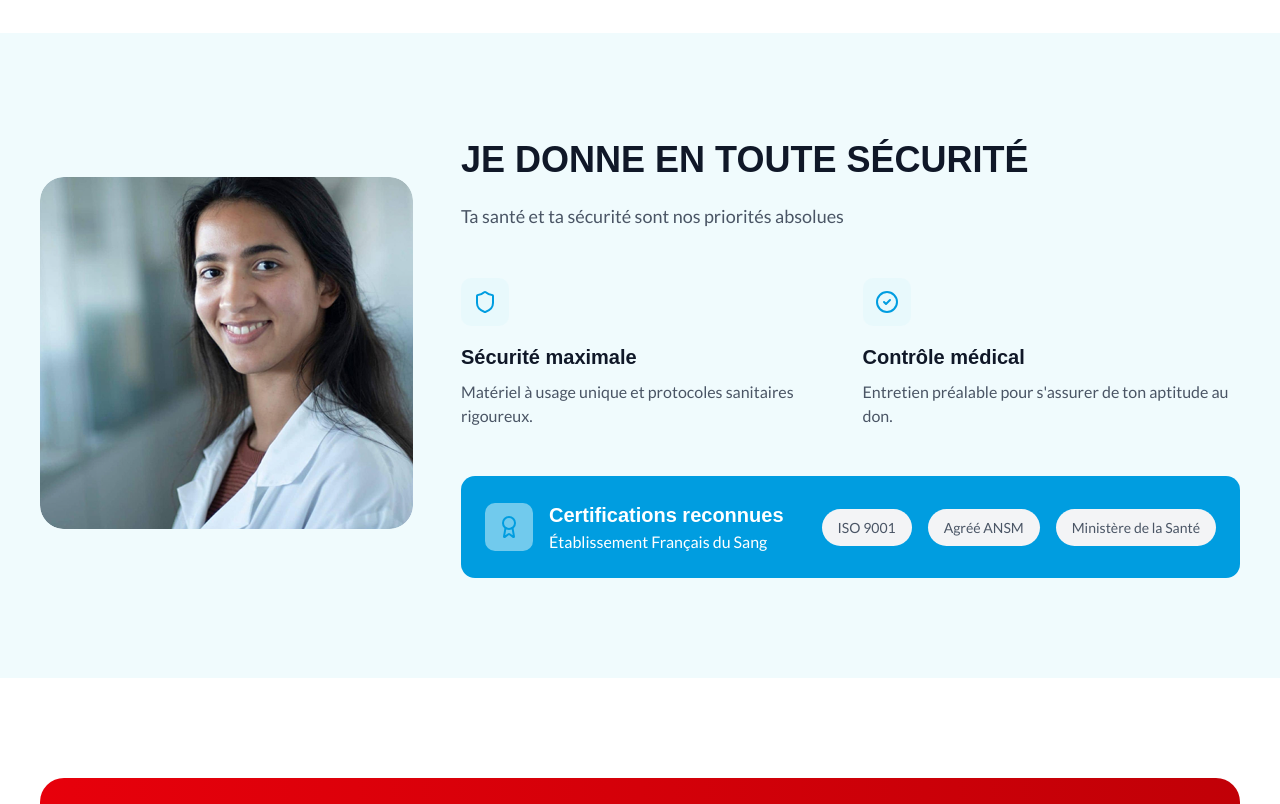
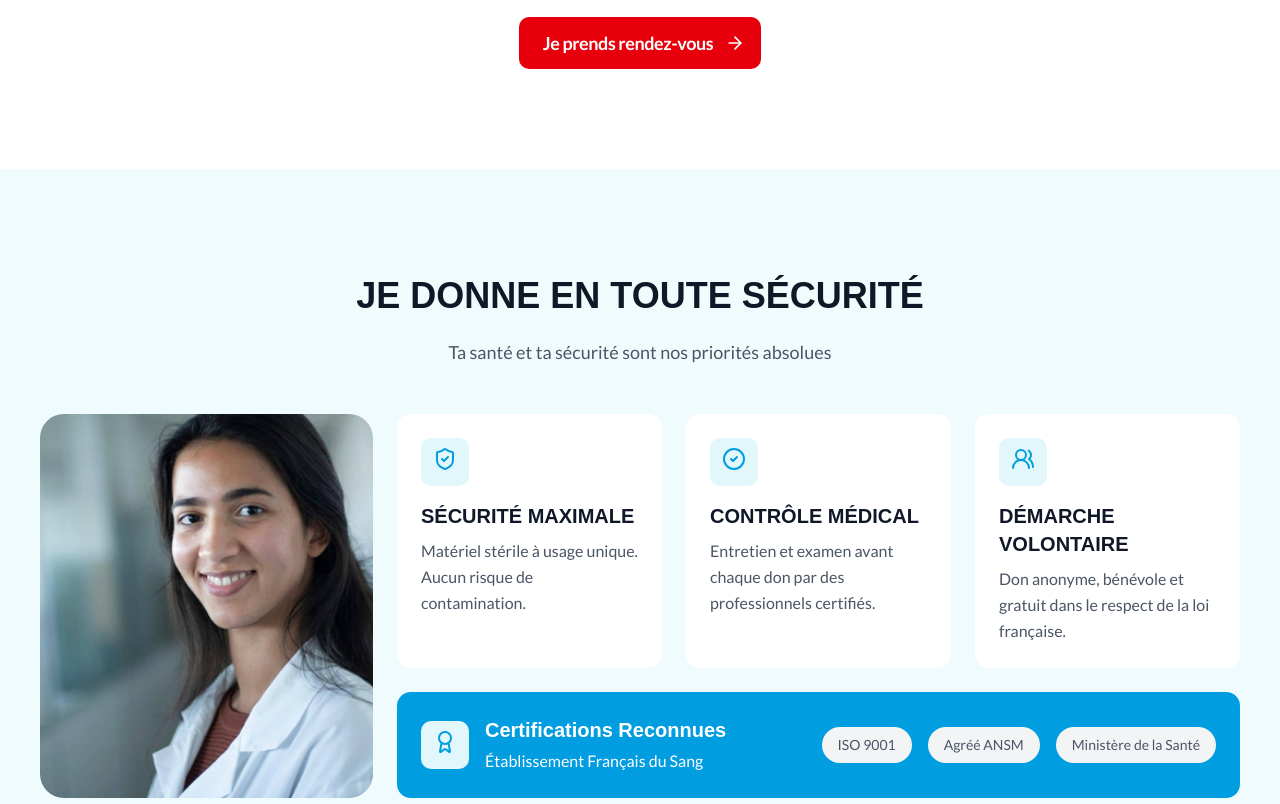
Before and after one commit to Kibishi47/efs-lp, a website built with Vite: page index.html in a window 1280 px wide. Shown: the part 3660-4464 px from the top of the page. Built offline with nearby package versions, Linux system fonts and the light colour scheme.

Commit message:
refactor: restructure "Why Donate" and "Safety" sections in HTML and update associated CSS for improved layout and content.

```diff
--- a/index.html
+++ b/index.html
@@ -174,16 +174,16 @@
 
     <!-- Why Donate Section -->
     <section class="why-donate section-padding">
-      <div class="container why-donate-container">
-        <div class="why-donate-content">
-          <div class="section-header align-left">
+      <div class="container">
+        <div class="section-header">
           <h2>Pourquoi donner Mon sang ?</h2>
-            <p>Bien plus qu'un simple geste, le don du sang est un acte essentiel aux multiples bénéfices.</p>
+          <p>Bien plus qu'un simple geste, le don du sang est une expérience enrichissante</p>
         </div>
+        <div class="why-donate-container">
           <div class="benefits-grid">
             <div class="benefit-item">
-              <div class="benefit-icon">
-                <img src="/icons/utils/happy-emoji.svg" alt="vitality" width="24">
+              <div class="benefit-icon-container">
+                <img src="/icons/utils/bpm-stat.svg" alt="vitality" width="24">
               </div>
               <div class="benefit-text">
                 <h3>Santé & vitalité</h3>
@@ -191,26 +191,27 @@
               </div>
             </div>
             <div class="benefit-item">
-              <div class="benefit-icon">
-                <img src="/icons/utils/shield-check.svg" alt="medical check" width="24">
+              <div class="benefit-icon-container">
+                <img src="/icons/utils/shield.svg" alt="medical check" width="24">
               </div>
               <div class="benefit-text">
                 <h3>Suivi médical gratuit</h3>
-                <p>Bilan de santé complet offert avant chaque don. Prévention et suivi garantis.</p>
+                <p>Bilan de santé complet offert avant chaque don. Prends soin de toi en aidant les autres.</p>
               </div>
             </div>
             <div class="benefit-item">
-              <div class="benefit-icon">
+              <div class="benefit-icon-container">
                 <img src="/icons/utils/spark.svg" alt="positive experience" width="24">
               </div>
               <div class="benefit-text">
                 <h3>Expérience positive</h3>
-                <p>Équipe bienveillante, collation offerte, et la satisfaction d'aider les autres.</p>
+                <p>Équipe bienveillante, collation offerte, et la satisfaction d'avoir fait quelque chose
+                  d'extraordinaire.</p>
               </div>
             </div>
             <div class="benefit-item">
-              <div class="benefit-icon">
-                <img src="/icons/utils/community.svg" alt="accomplishment" width="24">
+              <div class="benefit-icon-container">
+                <img src="/icons/utils/happy-emoji.svg" alt="accomplishment" width="24">
               </div>
               <div class="benefit-text">
                 <h3>Sentiment d'accomplissement</h3>
@@ -218,9 +219,9 @@
               </div>
             </div>
           </div>
-        </div>
           <div class="why-donate-image">
             <img src="/images/why-blood-donation.png" alt="Why Donate">
+          </div>
         </div>
       </div>
     </section>
@@ -276,39 +277,58 @@
 
     <!-- Safety Section -->
     <section class="safety section-padding">
-      <div class="container safety-container">
+      <div class="container">
+        <div class="section-header">
+          <h2>je donne en toute sécurité</h2>
+          <p>Ta santé et ta sécurité sont nos priorités absolues</p>
+        </div>
+        <div class="safety-content">
           <div class="safety-image">
             <img src="/images/safely-donation.png" alt="Safety">
           </div>
-        <div class="safety-content">
-          <div class="section-header align-left">
-            <h2>je donne en toute sécurité</h2>
-            <p>Ta santé et ta sécurité sont nos priorités absolues</p>
+          <div class="safety-grid">
+            <div class="benefit-item">
+              <div class="benefit-icon-container">
+                <div class="benefit-icon">
+                  <img src="/icons/utils/shield-check.svg" alt="security" width="24">
                 </div>
-          <div class="benefits-grid">
-            <div class="benefit-item">
-              <div class="benefit-icon">
-                <img src="/icons/utils/shield.svg" alt="security" width="24">
               </div>
               <div class="benefit-text">
                 <h3>Sécurité maximale</h3>
-                <p>Matériel à usage unique et protocoles sanitaires rigoureux.</p>
+                <p>Matériel stérile à usage unique. Aucun risque de contamination.</p>
               </div>
             </div>
+
             <div class="benefit-item">
+              <div class="benefit-icon-container">
                 <div class="benefit-icon">
                   <img src="/icons/utils/check.svg" alt="medical control" width="24">
                 </div>
+              </div>
               <div class="benefit-text">
                 <h3>Contrôle médical</h3>
-                <p>Entretien préalable pour s'assurer de ton aptitude au don.</p>
+                <p>Entretien et examen avant chaque don par des professionnels certifiés.</p>
               </div>
             </div>
+
+            <div class="benefit-item">
+              <div class="benefit-icon-container">
+                <div class="benefit-icon">
+                  <img src="/icons/utils/community.svg" alt="volunteer" width="24">
                 </div>
+              </div>
+              <div class="benefit-text">
+                <h3>Démarche volontaire</h3>
+                <p>Don anonyme, bénévole et gratuit dans le respect de la loi française.</p>
+              </div>
+            </div>
+
             <div class="certifications-banner">
               <div class="cert-info">
+                <div class="benefit-icon-container">
                   <div class="benefit-icon">
                     <img src="/icons/utils/certification-badge.svg" alt="certification" width="24">
+                  </div>
                 </div>
                 <div class="cert-text">
                   <h3>Certifications reconnues</h3>
@@ -323,6 +343,7 @@
             </div>
           </div>
         </div>
+      </div>
     </section>
 
     <!-- Urgency Section -->
@@ -333,7 +354,9 @@
             <img src="/icons/utils/arrow-go-down.svg" alt="arrow" width="48">
           </div>
           <h2>Les besoins sont urgents !</h2>
-          <p>Chaque jour, 10 000 dons sont nécessaires pour sauver des vies en France. Les stocks critiques nécessitent ta mobilisation immédiate.</p>
+          <p>Chaque jour, 10 000 dons sont nécessaires pour sauver des vies en France. Les stocks critiques nécessitent
+            ta
+            mobilisation immédiate.</p>
           <a href="#" class="btn btn-secondary btn-urgency">
             Je prends rendez-vous maintenant
           </a>
--- a/src/style.css
+++ b/src/style.css
@@ -364,56 +364,59 @@ h3 {
   background: linear-gradient(180deg, #FFFFFF 0%, #e1f7fc 100%);
 }
 
+.why-donate .section-header {
+  margin-bottom: 48px;
+}
+
 .why-donate-container {
   display: flex;
-  align-items: center;
-  gap: 48px;
-}
-
-.why-donate-content {
-  flex: 1;
+  gap: 24px;
+  width: 100%;
+  align-items: stretch;
 }
 
 .benefits-grid {
+  flex: 0 0 818px;
   display: grid;
-  grid-template-columns: 1fr 1fr;
+  grid-template-columns: repeat(2, 1fr);
   gap: 24px;
 }
 
-.benefit-item {
+.benefits-grid .benefit-item {
+  background: white;
+  padding: 24px;
+  border-radius: 14px;
   display: flex;
   flex-direction: column;
   gap: 16px;
+  align-items: flex-start;
 }
 
-.benefit-icon {
-  width: 48px;
-  height: 48px;
-  display: flex;
-  align-items: center;
-  justify-content: center;
-  background: var(--bg-light-blue);
-  border-radius: 10px;
+.benefits-grid .benefit-text h3 {
+  font-size: 20px;
+  line-height: 28px;
+  margin-bottom: 8px;
+  color: #101828;
 }
 
-.benefit-text h3 {
-  font-size: 20px;
-  margin-bottom: 8px;
-  text-transform: none;
-}
-
-.benefit-text p {
+.benefits-grid .benefit-text p {
+  color: #4a5565;
+  line-height: 26px;
   font-size: 16px;
-  color: var(--text-neutral);
+  margin: 0;
 }
 
 .why-donate-image {
-  flex: 0 0 400px;
+  flex: 1 1 0;
+  height: auto;
+  min-height: 476px;
 }
 
 .why-donate-image img {
   width: 100%;
-  border-radius: var(--border-radius-lg);
+  height: 100%;
+  object-fit: cover;
+  border-radius: 24px;
 }
 
 /* How it Works Section */
@@ -478,35 +481,76 @@ h3 {
   background: #f0fbfd;
 }
 
-.safety-container {
+.safety-content {
   display: flex;
-  align-items: center;
-  gap: 48px;
+  gap: 24px;
+  width: 100%;
+  align-items: stretch;
 }
 
 .safety-image {
-  flex: 0 0 373px;
+  flex: 1 1 0;
+  height: auto;
+  min-height: 352px;
 }
 
 .safety-image img {
   width: 100%;
-  border-radius: var(--border-radius-lg);
+  height: 100%;
+  object-fit: cover;
+  border-radius: 24px;
 }
 
-.safety-content {
-  flex: 1;
+.safety-grid {
+  flex: 0 0 843px;
+  display: grid;
+  grid-template-columns: repeat(3, 1fr);
+  gap: 24px;
+}
+
+.safety-grid .benefit-item {
+  background: white;
+  padding: 24px;
+  border-radius: 14px;
+  display: flex;
+  flex-direction: column;
+  gap: 16px;
+  align-items: flex-start;
+}
+
+.benefit-icon-container {
+  background: #e1f7fc;
+  width: 48px;
+  height: 48px;
+  border-radius: 10px;
+  display: flex;
+  align-items: center;
+  justify-content: center;
+}
+
+.safety-grid .benefit-text h3 {
+  font-size: 20px;
+  line-height: 28px;
+  margin-bottom: 8px;
+  color: #101828;
+}
+
+.safety-grid .benefit-text p {
+  color: #4a5565;
+  line-height: 26px;
+  font-size: 16px;
+  margin: 0;
 }
 
 .certifications-banner {
-  background-color: var(--primary-blue);
-  color: white;
+  grid-column: 1 / span 3;
+  background: #009de0;
+  border-radius: 14px;
+  padding: 24px;
   display: flex;
   align-items: center;
   justify-content: space-between;
-  padding: 24px;
-  border-radius: 14px;
   width: 100%;
-  margin-top: 48px;
 }
 
 .cert-info {
@@ -516,16 +560,20 @@ h3 {
 }
 
 .cert-text h3 {
+  text-transform: capitalize;
+  font-weight: 700;
+  font-style: normal;
   font-size: 20px;
-  margin-bottom: 0px;
   color: white;
-  text-transform: none;
+  line-height: 28px;
+  margin-bottom: 4px;
 }
 
 .cert-text p {
+  color: white;
   font-size: 16px;
-  color: white;
-  margin-bottom: 0px;
+  line-height: 26px;
+  margin: 0;
 }
 
 .cert-badges-list {
@@ -535,12 +583,12 @@ h3 {
 }
 
 .cert-badge {
-  background-color: #f3f4f6;
-  color: var(--text-neutral);
+  background: #f3f4f6;
+  color: #4a5565;
   padding: 8px 16px;
-  border-radius: 100px;
+  border-radius: 16777200px;
   font-size: 14px;
-  font-family: var(--font-body);
+  line-height: 20px;
 }
 
 /* Urgency Section */
```
Lines whose indentation alone changed are shown as unchanged.
